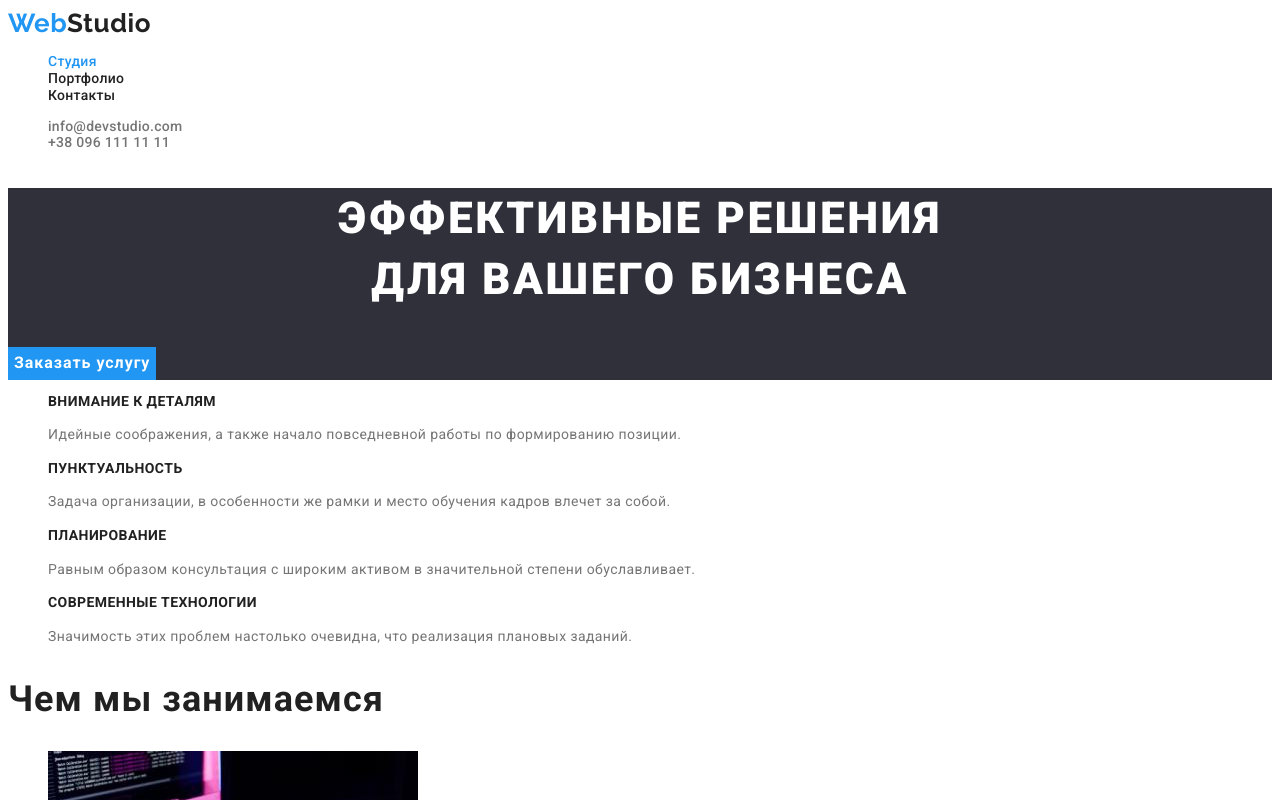
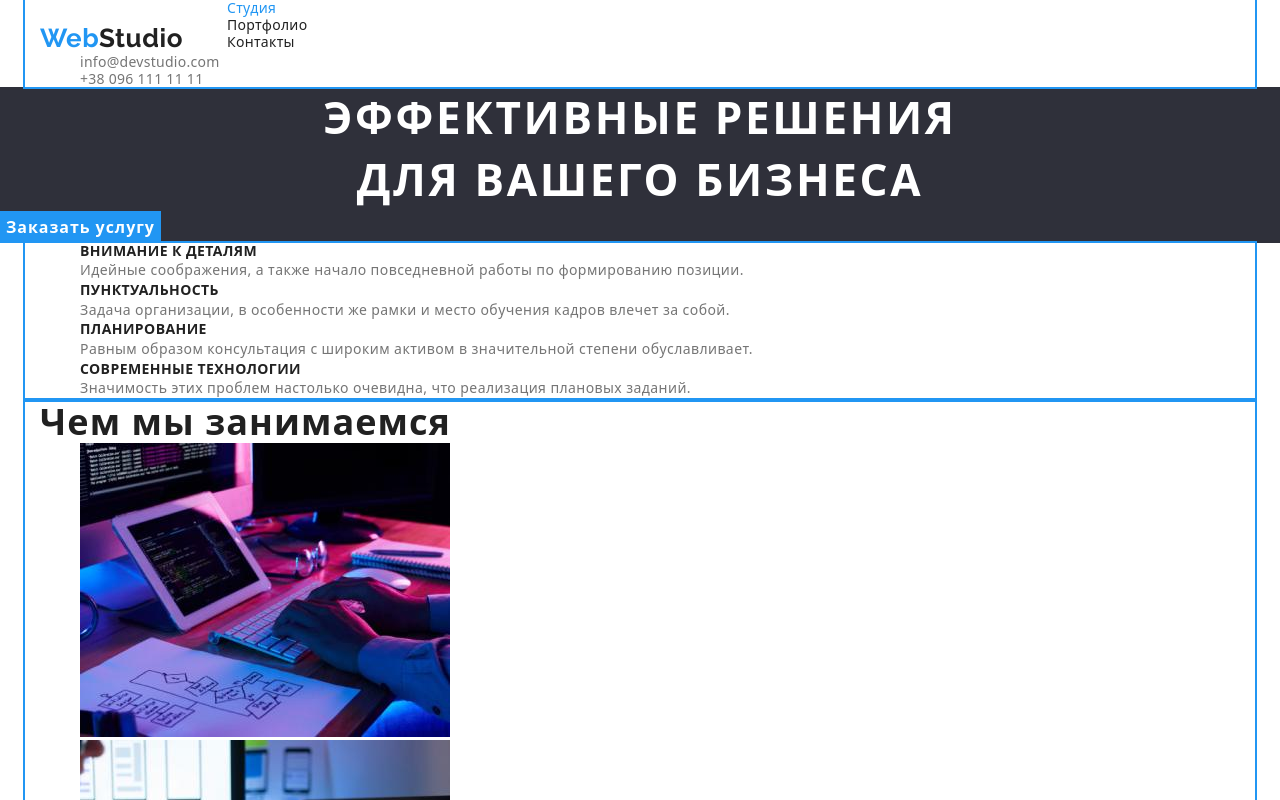
Before and after one commit to Max7433/goit-markup-hw-03, a plain HTML site: page index.html in a window 1280 px wide. Shown: the top 800 px of the page. Drawn offline with nearby package versions, Linux system fonts and the light colour scheme.

Commit message:
Update css

```diff
--- a/index.html
+++ b/index.html
@@ -7,6 +7,8 @@
     <meta name="viewport" content="width=device-width, initial-scale=1.0" />
     <title>WebStudio</title>
     <link rel="stylesheet" href="./styles.css" />
+    <link rel="stylesheet"
+        href="https://cdnjs.cloudflare.com/ajax/libs/modern-normalize/1.1.0/modern-normalize.min.css">
     <link
         href="https://fonts.googleapis.com/css2?family=Raleway:wght@700&family=Roboto:wght@400;500;700;900&display=swap"
         rel="stylesheet" />
@@ -15,10 +17,11 @@
 <body>
     <!-- header -->
     <header class="header">
+        <div class="container">
             <nav>
                 <a class="logo" href="./index.html" aria-label="ссылка на студию"><span
                         class="logo-web">Web</span>Studio</a>
-            <ul class="list">
+                <ul class="list header-nav">
                     <li>
                         <a class="list-link" href="./index.html"><s class="current">Студия</s></a>
                     </li>
@@ -26,12 +29,13 @@
                     <li><a class="list-link" href="">Контакты</a></li>
                 </ul>
             </nav>
-        <ul class="list">
+            <ul class="list header-nav">
                 <li>
                     <a class="site-nav" href=" mailto:info@devstudio.com">info@devstudio.com</a>
                 </li>
                 <li><a class="site-nav" href="tel:+380961111111">+38 096 111 11 11</a></li>
             </ul>
+        </div>
     </header>
     <!-- main -->
     <main>
@@ -43,7 +47,7 @@
             </h1>
             <button class="button-hero" type="button">Заказать услугу</button>
         </section>
-        <section class="peculiarities">
+        <section class="peculiarities container">
             <h2 hidden>Особености</h2>
             <ul class="list">
                 <li>
@@ -77,7 +81,7 @@
             </ul>
         </section>
         <!-- What are we doing -->
-        <section>
+        <section class="container">
             <h2 class="work-title">Чем мы занимаемся</h2>
             <ul class="list">
                 <li>
@@ -88,7 +92,7 @@
             </ul>
         </section>
         <!-- our team -->
-        <section class="team">
+        <section class="team container">
             <h2 class="team-headlines">Наша команда</h2>
             <ul class="list">
                 <li class="team-card">
@@ -115,18 +119,18 @@
         </section>
     </main>
     <!-- footer -->
-    <div class="footer">
+    <footer class="footer">
+        <div class="footer container">
             <a class="footer-logo" href="./index.html" aria-label="ссыдка на студию"><span
                     class="footer-logoweb">Web</span>Studio</a>
             <address>
                 <a class="footer-gmaps" href="https://goo.gl/maps/6azqXtSNCnMAoN6U6" target="_blank"
-                rel="noreferrer noopener">г. Киев, пр-т Леси Украинки, 26
-            </a>
-            <br />
+                    rel="noreferrer noopener">г. Киев, пр-т Леси Украинки, 26</a><br />
                 <a class="footer-nav" href="mailto:info@devstudio.com">info@devstudio.com</a><br />
                 <a class="footer-nav" href="tel:+380961111111">+38 096 111 11 11</a>
             </address>
         </div>
+    </footer>
 </body>
 
 </html>
--- a/styles.css
+++ b/styles.css
@@ -12,6 +12,7 @@
     --fontcolor: #ffffff;
 }
 
+
 body {
     background-color: var(--backgroundcolor-header);
     font-family: Roboto, san-serif;
@@ -21,18 +22,45 @@ body {
 
 }
 
+/* reset styles */
+h1,
+h2,
+h3,
+p {
+    margin-top: 0px;
+    margin-bottom: 0px;
+}
+
 a {
     text-decoration: none;
+    margin: 0px;
 }
 
 .list {
     list-style: none;
+    margin: 0px;
+}
+
+/* div styles */
+.container {
+    display: block;
+    outline: 2px solid #2196f3;
+    width: 1230px;
+    margin-left: auto;
+    margin-right: auto;
+    padding-left: 15px;
+    padding-right: 15px;
 }
 
 /* header */
 .header {
     background-color: var(--backgroundcolor-header);
 }
+
+.list.header-nav {
+    display: inline-block;
+}
+
 
 /* logo style */
 .logo {
@@ -192,6 +220,7 @@ a {
 
 /* buttons */
 .button {
+    display: inline-block;
     font-family: inherit;
     font-size: 16px;
     font-weight: 500;
@@ -199,6 +228,8 @@ a {
     color: var(--fontcolor-secondary);
     background-color: var(--background-color-btn);
     border: none;
+    border-radius: 4px;
+    padding: 6px 22px;
 }
 
 .button:hover,
```
Also changed, not shown: portfolio.html (+11 -6 lines), 1 other file. Lines whose indentation alone changed are shown as unchanged.
